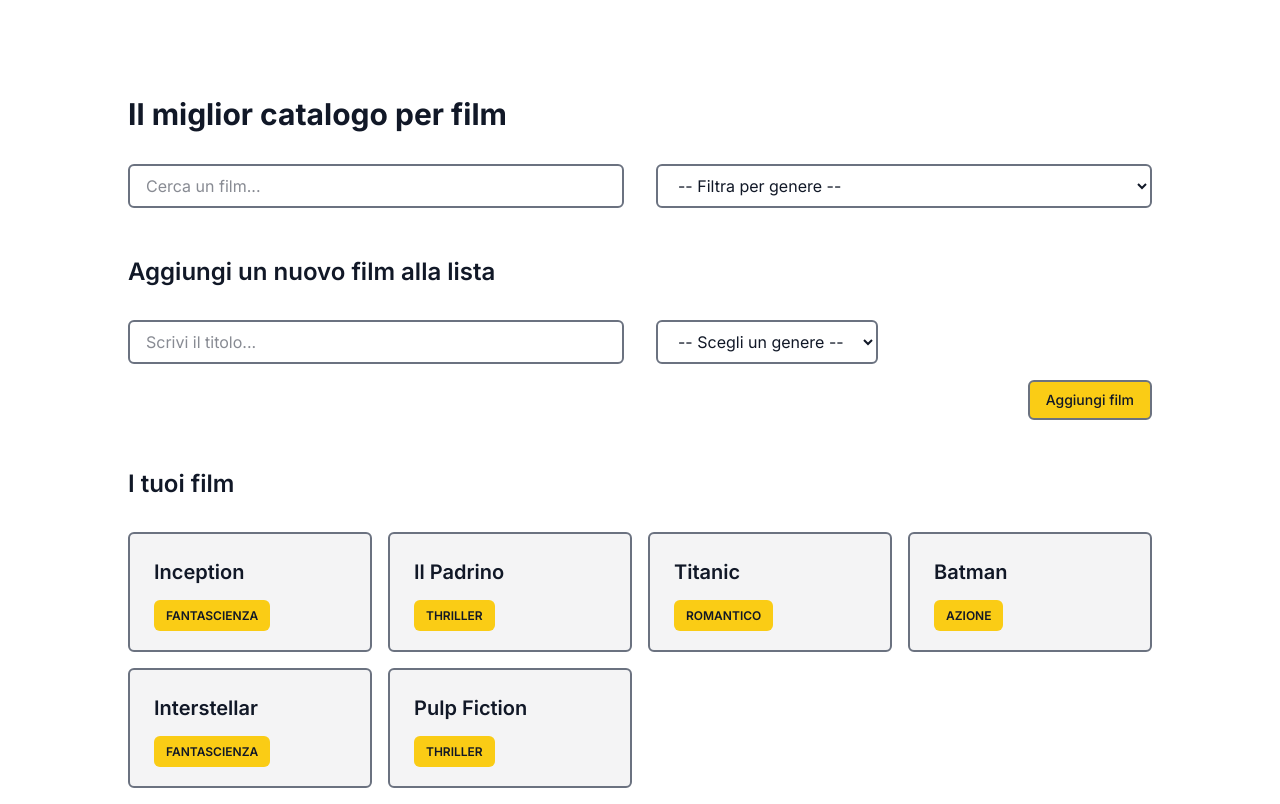
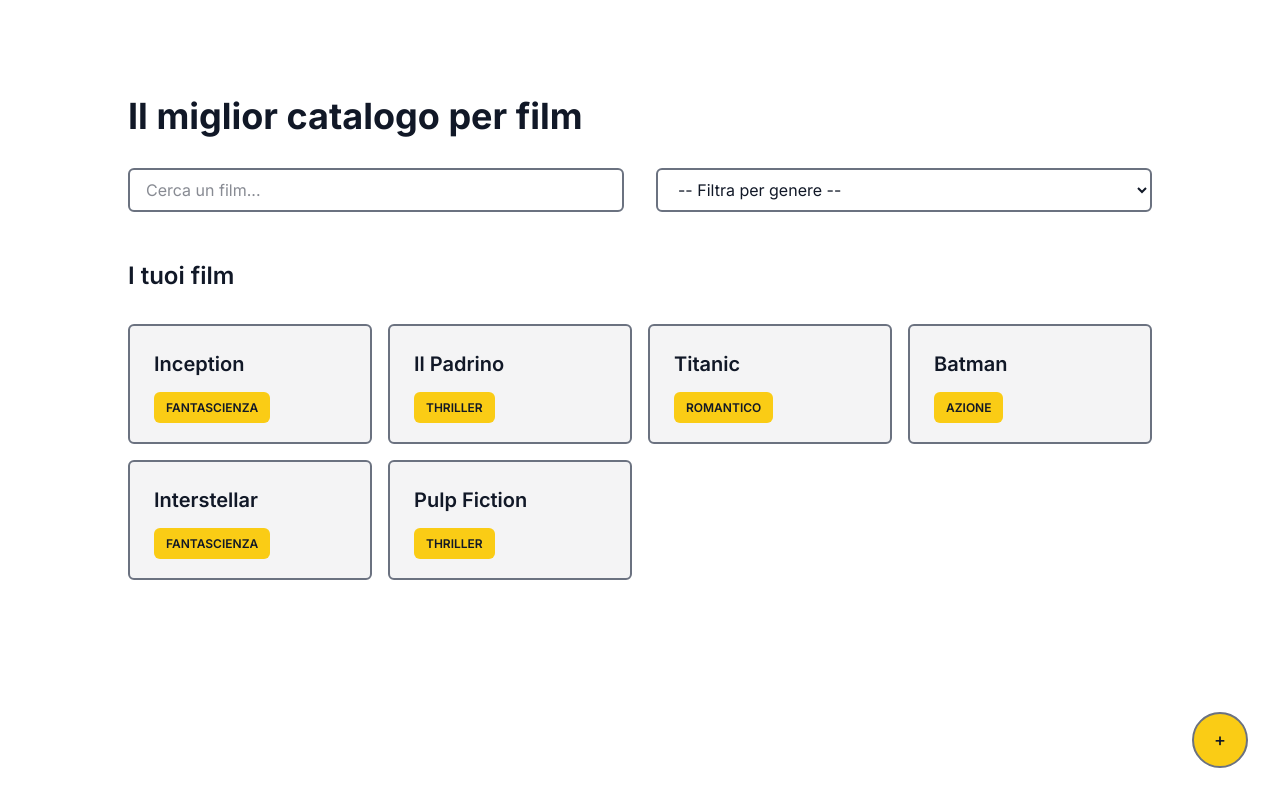
Before and after one commit to SimoL-003/react-movie-filter, a React (Vite) app: page / in a window 1280 px wide. Built offline with nearby package versions, Linux system fonts and the light colour scheme.

Commit message:
style: change New Film form visibility
Previously, the form was always visible; now it is opened by a button.

```diff
--- a/src/App.jsx
+++ b/src/App.jsx
@@ -10,6 +10,7 @@ function App() {
   const [genreFilter, setGenreFilter] = useState("");
   const [titleFilter, setTitleFilter] = useState("");
   const [filteredList, setFilteredList] = useState(filmList);
+  const [showForm, setShowForm] = useState(false);
   const [newFilmTitle, setNewFilmTitle] = useState("");
   const [newFilmGenre, setNewFilmGenre] = useState("");
   const [newGenre, setNewGenre] = useState("");
@@ -53,27 +54,32 @@ function App() {
     setNewFilmGenre("");
     setNewFilmTitle("");
     setNewGenre("");
+    setShowForm(!showForm);
   }
 
   return (
     <>
       <main className="min-h-screen pt-16">
-        {/* SEARCH FORM SECTION */}
         <h1 className="container py-8">Il miglior catalogo per film</h1>
 
-        <Filter
-          titleInputValue={titleFilter}
-          onTitleInputChange={(e) => setTitleFilter(e.target.value)}
-          genreValue={genreFilter}
-          onGenreSelectChange={(e) => setGenreFilter(e.target.value)}
-          genreList={genreList}
-        />
-
         {/* ADD FILM FORM */}
-        <section className="my-8">
-          <div className="container">
-            <h2 className="py-4">Aggiungi un nuovo film alla lista</h2>
-
+        <button
+          onClick={() => setShowForm(!showForm)}
+          className="rounded-full w-14 h-14 text-lg fixed bottom-8 right-8 hover:scale-150 z-40"
+        >
+          +
+        </button>
+        <section className={`film-form ${showForm ? "flex" : "hidden"}`}>
+          <div className="w-[60%] h-[70%] mx-auto my-auto p-[50px] flex flex-col justify-center gap-12 bg-light-gray rounded-2xl relative">
+            <h2 className="py-4 text-center text-3xl">
+              Aggiungi un nuovo film alla lista
+            </h2>
+            <button
+              className="rounded-full w-8 h-8 text-xs absolute top-4 right-4 z-40 bg-red-700 p-0 text-white border-0"
+              onClick={() => setShowForm(!showForm)}
+            >
+              x
+            </button>
             <NewFilmForm
               titleValue={newFilmTitle}
               handleTitleInputChange={(e) => setNewFilmTitle(e.target.value)}
@@ -86,6 +92,15 @@ function App() {
             />
           </div>
         </section>
+
+        {/* SEARCH FORM SECTION */}
+        <Filter
+          titleInputValue={titleFilter}
+          onTitleInputChange={(e) => setTitleFilter(e.target.value)}
+          genreValue={genreFilter}
+          onGenreSelectChange={(e) => setGenreFilter(e.target.value)}
+          genreList={genreList}
+        />
 
         {/* FILM CATALOGUE */}
         <section className="mt-8">
--- /dev/null
+++ b/src/components/elements/SubmitButton.jsx
@@ -0,0 +1,3 @@
+export default function SubmitButton({ text }) {
+  return <button type="submit">{text}</button>;
+}
--- a/src/components/widgets/NewFilmForm.jsx
+++ b/src/components/widgets/NewFilmForm.jsx
@@ -1,3 +1,5 @@
+import SubmitButton from "../elements/SubmitButton";
+
 export default function NewFilmForm({
   titleValue,
   handleTitleInputChange,
@@ -11,7 +13,7 @@ export default function NewFilmForm({
   return (
     <form action="" onSubmit={handleSubmit}>
       {/* INPUTS */}
-      <div className="grid grid-cols-2 gap-8 my-4">
+      <div className="flex flex-col gap-8 my-4">
         {/* Input titolo */}
         <div>
           <label htmlFor="title" className="invisible absolute">
@@ -65,8 +67,8 @@ export default function NewFilmForm({
       </div>
 
       {/* SUBMIT BUTTON */}
-      <div className="text-end">
-        <button type="submit">Aggiungi film</button>
+      <div className="text-center">
+        <SubmitButton text={"Aggiungi film"} />
       </div>
     </form>
   );
--- a/src/index.css
+++ b/src/index.css
@@ -16,7 +16,7 @@
     @apply text-black bg-white text-base font-normal;
   }
   h1 {
-    @apply text-3xl font-bold;
+    @apply text-4xl font-bold;
   }
 
   h2 {
@@ -48,6 +48,12 @@
     @apply bg-accent hover:bg-accent/60 cursor-pointer;
   }
 
+  .film-form {
+    @apply fixed top-0 right-0 items-center bg-transparent backdrop-brightness-50;
+    width: 100vw;
+    height: 100vh;
+  }
+
   .film-card {
     @apply border-2 border-dark-gray bg-light-gray p-6 rounded-md;
   }
```
